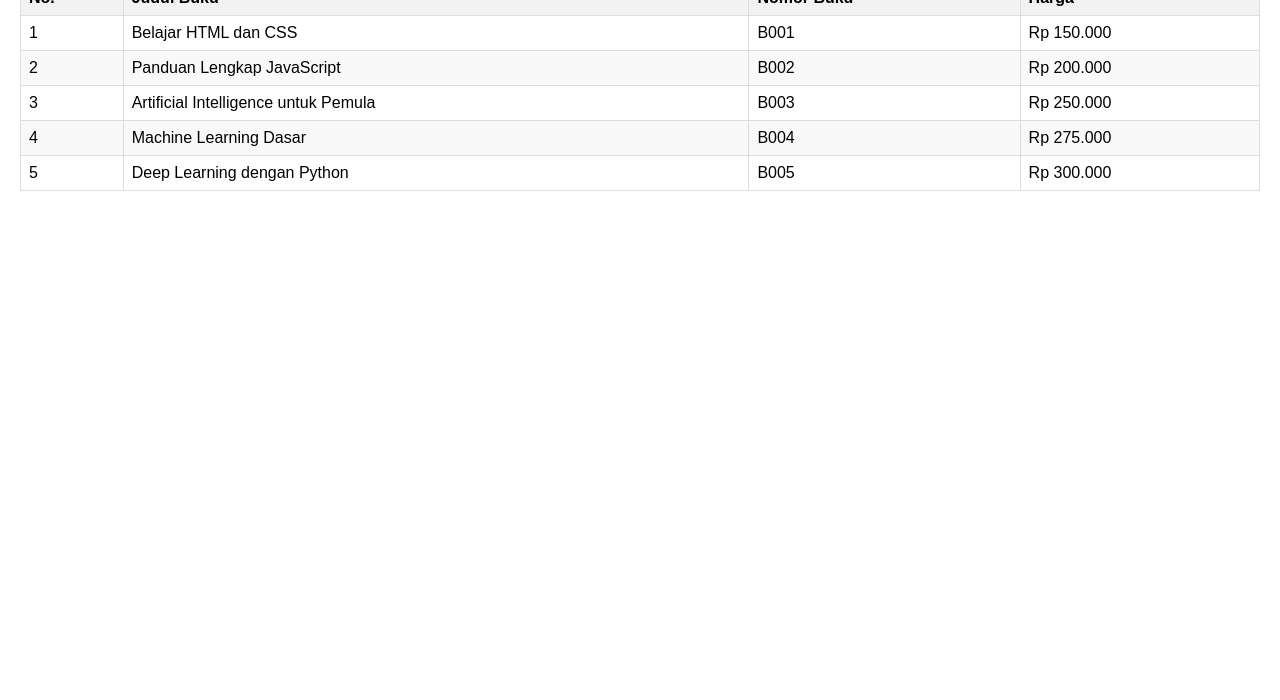
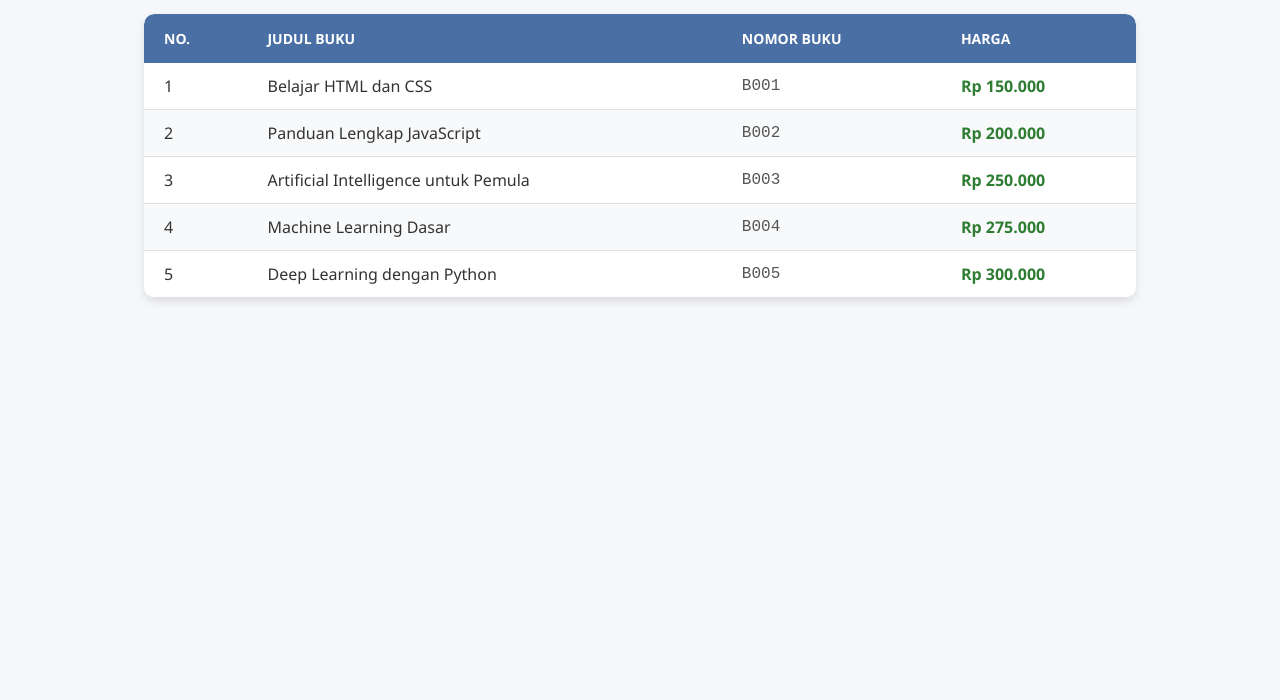
Before and after one commit to muhsaman933/latihan-web-AI, a plain HTML site: page index.html in a window 1280 px wide. Shown: the part 100-800 px from the top of the page. Drawn offline with Linux system fonts and the light colour scheme.

Commit message:
Update index.html

```diff
--- a/index.html
+++ b/index.html
@@ -5,39 +5,104 @@
     <meta name="viewport" content="width=device-width, initial-scale=1.0">
     <title>Daftar Buku</title>
     <style>
+        /* Style dasar */
         body {
-            font-family: Arial, sans-serif;
-            margin: 20px;
+            font-family: 'Segoe UI', Tahoma, Geneva, Verdana, sans-serif;
+            margin: 0;
+            padding: 20px;
+            background-color: #f5f7fa;
         }
+
         h1 {
             color: #333;
+            text-align: center;
+            margin-bottom: 30px;
         }
-        table {
-            width: 100%;
-            border-collapse: collapse;
-            margin-top: 20px;
+
+        /* Style tabel */
+        .book-table {
+            width: 80%;
+            margin: 0 auto;
+            border-collapse: separate;
+            border-spacing: 0;
+            box-shadow: 0 4px 8px rgba(0, 0, 0, 0.1);
+            border-radius: 10px;
+            overflow: hidden;
+            background-color: white;
         }
-        th, td {
-            border: 1px solid #ddd;
-            padding: 8px;
+
+        /* Style header tabel */
+        .book-table thead {
+            background-color: #4a6fa5;
+            color: white;
+        }
+
+        .book-table th {
+            padding: 15px 20px;
             text-align: left;
+            font-weight: 600;
+            text-transform: uppercase;
+            font-size: 14px;
         }
-        th {
-            background-color: #f2f2f2;
+
+        /* Style sel tabel */
+        .book-table td {
+            padding: 12px 20px;
+            border-bottom: 1px solid #e0e0e0;
+            color: #333;
+        }
+
+        /* Style baris tabel */
+        .book-table tbody tr {
+            transition: all 0.3s ease;
+        }
+
+        /* Efek hover pada baris */
+        .book-table tbody tr:hover {
+            background-color: #f5f7fa;
+            transform: translateX(5px);
+            box-shadow: 0 2px 5px rgba(0, 0, 0, 0.1);
+        }
+
+        /* Warna selang-seling untuk baris */
+        .book-table tbody tr:nth-child(even) {
+            background-color: #f8f9fa;
+        }
+
+        /* Style untuk kolom harga */
+        .book-table td:nth-child(4) {
+            color: #2e7d32;
             font-weight: bold;
         }
-        tr:nth-child(even) {
-            background-color: #f9f9f9;
+
+        /* Style untuk kolom nomor buku */
+        .book-table td:nth-child(3) {
+            color: #555;
+            font-family: 'Courier New', monospace;
         }
-        tr:hover {
-            background-color: #f1f1f1;
+
+        /* Border radius untuk sudut tabel */
+        .book-table thead tr:first-child th:first-child {
+            border-top-left-radius: 10px;
+        }
+
+        .book-table thead tr:first-child th:last-child {
+            border-top-right-radius: 10px;
+        }
+
+        .book-table tbody tr:last-child td:first-child {
+            border-bottom-left-radius: 10px;
+        }
+
+        .book-table tbody tr:last-child td:last-child {
+            border-bottom-right-radius: 10px;
         }
     </style>
 </head>
 <body>
     <h1>Daftar Buku</h1>
 
-    <table>
+    <table class="book-table">
         <thead>
             <tr>
                 <th>No.</th>
```
